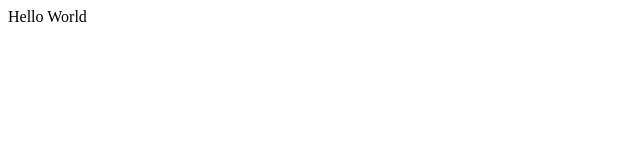
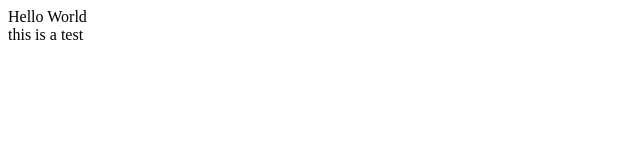
Before and after one commit to sehiliahmed/myFirst-repo, a plain HTML site: page index.html in a window 1280 px wide. Shown: the full height of the page, 0-640 px from the left. Drawn offline with Linux system fonts and the light colour scheme.

Commit message:
just a test

```diff
--- a/index.html
+++ b/index.html
@@ -1 +1,2 @@
 <div>Hello World</div>
+<div>this is a test</div>
```
